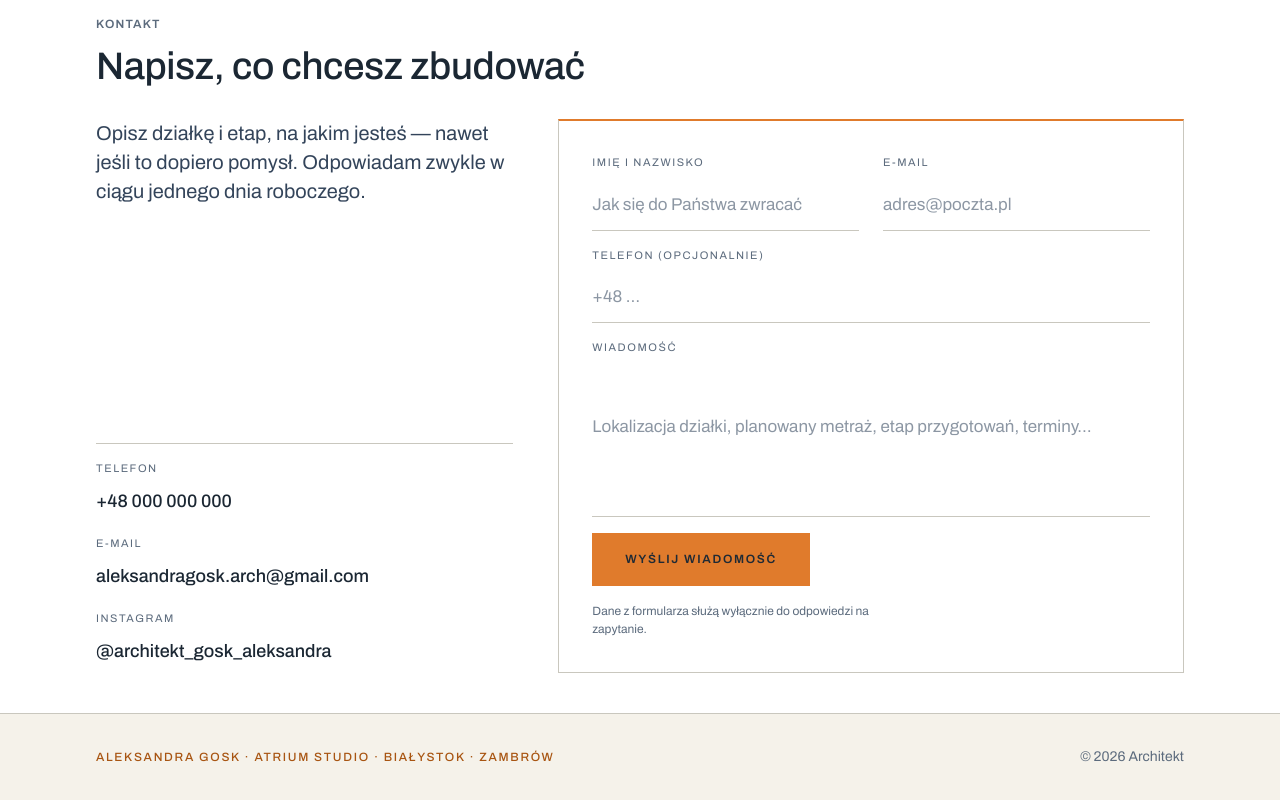
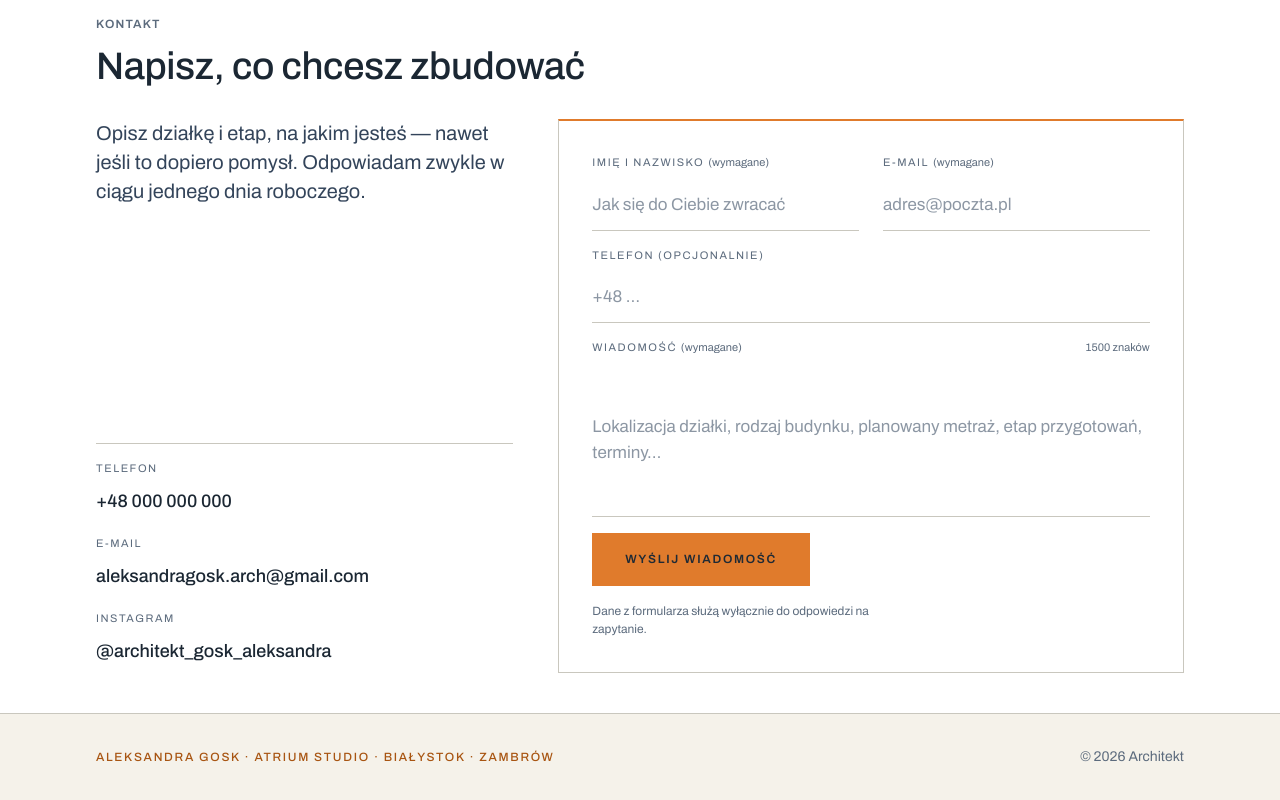
Before and after one commit to LAIMATION/AG, a Next.js app: page / in a window 1280 px wide. Shown: the part 7655-8455 px from the top of the page. Built offline with nearby package versions, Linux system fonts and the light colour scheme.

Commit message:
Formularz: limity znakow po obu stronach, walidacja e-maila na serwerze, oznaczenie pol wymaganych, role=alert, reduced-motion w CSS
Co-Authored-By: Claude Opus 5 <noreply@anthropic.com>

```diff
--- a/app/api/kontakt/route.ts
+++ b/app/api/kontakt/route.ts
@@ -3,8 +3,27 @@
 
 import { NextResponse } from 'next/server';
 import nodemailer from 'nodemailer';
+import { formLimits } from '@/lib/config';
 
 export const runtime = 'nodejs';
+
+/* Granica zaufania. `maxLength` i `type="email"` w przeglądarce to wygoda dla
+   użytkownika — żądanie da się wysłać z pominięciem formularza, więc te same
+   progi muszą obowiązywać tutaj. Bez tego w skrzynce ląduje, co kto chce. */
+const EMAIL = /^[^\s@]+@[^\s@]+\.[^\s@]{2,}$/;
+
+function bledy(p: { imie: string; email: string; telefon: string; wiadomosc: string }) {
+  const e: string[] = [];
+  if (p.imie.length < formLimits.imie.min || p.imie.length > formLimits.imie.max) e.push('imie');
+  if (p.email.length > formLimits.email.max || !EMAIL.test(p.email)) e.push('email');
+  if (p.telefon.length > formLimits.telefon.max) e.push('telefon');
+  if (
+    p.wiadomosc.length < formLimits.wiadomosc.min ||
+    p.wiadomosc.length > formLimits.wiadomosc.max
+  )
+    e.push('wiadomosc');
+  return e;
+}
 
 export async function POST(req: Request) {
   const { GMAIL_USER, GMAIL_APP_PASSWORD, CONTACT_TO } = process.env;
@@ -14,15 +33,24 @@ export async function POST(req: Request) {
   }
 
   const body = await req.json().catch(() => null);
-  if (!body) return NextResponse.json({ error: 'bad-request' }, { status: 400 });
+  if (!body || typeof body !== 'object') {
+    return NextResponse.json({ error: 'bad-request' }, { status: 400 });
+  }
 
-  const { imie, email, telefon, wiadomosc, firma } = body as Record<string, string>;
+  const pole = (v: unknown) => (typeof v === 'string' ? v.trim() : '');
+  const dane = {
+    imie: pole((body as Record<string, unknown>).imie),
+    email: pole((body as Record<string, unknown>).email),
+    telefon: pole((body as Record<string, unknown>).telefon),
+    wiadomosc: pole((body as Record<string, unknown>).wiadomosc),
+  };
 
   // honeypot — bot wypełnia ukryte pole; udajemy sukces
-  if (firma) return NextResponse.json({ ok: true });
+  if (pole((body as Record<string, unknown>).firma)) return NextResponse.json({ ok: true });
 
-  if (!imie?.trim() || !email?.trim() || !wiadomosc?.trim()) {
-    return NextResponse.json({ error: 'missing-fields' }, { status: 400 });
+  const niepoprawne = bledy(dane);
+  if (niepoprawne.length) {
+    return NextResponse.json({ error: 'invalid-fields', pola: niepoprawne }, { status: 400 });
   }
 
   const transporter = nodemailer.createTransport({
@@ -33,14 +61,16 @@ export async function POST(req: Request) {
   await transporter.sendMail({
     from: `Strona Aleksandra Gosk <${GMAIL_USER}>`,
     to: CONTACT_TO || GMAIL_USER,
-    replyTo: email,
-    subject: `Zapytanie ze strony — ${imie}`,
+    // temat składa się z danych od użytkownika — nowa linia pozwoliłaby dopisać
+    // własne nagłówki, więc łamania linii nie przepuszczamy
+    replyTo: dane.email.replace(/[\r\n]/g, ''),
+    subject: `Zapytanie ze strony — ${dane.imie.replace(/[\r\n]/g, ' ')}`,
     text: [
-      `Imię i nazwisko: ${imie}`,
-      `E-mail: ${email}`,
-      `Telefon: ${telefon || '—'}`,
+      `Imię i nazwisko: ${dane.imie}`,
+      `E-mail: ${dane.email}`,
+      `Telefon: ${dane.telefon || '—'}`,
       '',
-      wiadomosc,
+      dane.wiadomosc,
     ].join('\n'),
   });
 
--- a/components/ContactForm.tsx
+++ b/components/ContactForm.tsx
@@ -1,8 +1,13 @@
 'use client';
 
-/* Formularz kontaktowy — POST na /api/kontakt, wysyłka SMTP przez Gmail. */
+/* Formularz kontaktowy — POST na /api/kontakt, wysyłka SMTP przez Gmail.
+
+   Limity znaków pochodzą z `formLimits` i są tu tylko afordancją: pole przestaje
+   przyjmować znaki, licznik pokazuje ile zostało. Właściwa walidacja siedzi na
+   serwerze, bo `maxLength` da się ominąć wysyłając żądanie z pominięciem formularza. */
 
 import { useState } from 'react';
+import { formLimits } from '@/lib/config';
 
 type Tone = 'idle' | 'ok' | 'error';
 
@@ -10,6 +15,7 @@ export function ContactForm() {
   const [status, setStatus] = useState('');
   const [tone, setTone] = useState<Tone>('idle');
   const [sending, setSending] = useState(false);
+  const [uzyte, setUzyte] = useState(0);
 
   const onSubmit = async (e: React.FormEvent<HTMLFormElement>) => {
     e.preventDefault();
@@ -36,39 +42,50 @@ export function ContactForm() {
       if (!res.ok) throw new Error('send-failed');
 
       form.reset();
+      setUzyte(0);
       setTone('ok');
       setStatus('Dziękuję — wiadomość została wysłana.');
     } catch {
       setTone('error');
-      setStatus('Nie udało się wysłać. Proszę spróbować ponownie lub zadzwonić.');
+      setStatus('Nie udało się wysłać. Spróbuj ponownie albo zadzwoń.');
     } finally {
       setSending(false);
     }
   };
 
+  const zostalo = formLimits.wiadomosc.max - uzyte;
+
   return (
-    <form className="ag-form" onSubmit={onSubmit}>
+    <form className="ag-form" onSubmit={onSubmit} noValidate={false}>
       <div className="ag-form__row">
         <label className="ag-field">
-          <span className="ag-field__label">Imię i nazwisko</span>
+          <span className="ag-field__label">
+            Imię i nazwisko <span className="ag-field__req">(wymagane)</span>
+          </span>
           <input
             className="ag-input"
             name="imie"
             type="text"
             required
+            minLength={formLimits.imie.min}
+            maxLength={formLimits.imie.max}
             autoComplete="name"
-            placeholder="Jak się do Państwa zwracać"
+            placeholder="Jak się do Ciebie zwracać"
           />
         </label>
 
         <label className="ag-field">
-          <span className="ag-field__label">E-mail</span>
+          <span className="ag-field__label">
+            E-mail <span className="ag-field__req">(wymagane)</span>
+          </span>
           <input
             className="ag-input"
             name="email"
             type="email"
             required
+            maxLength={formLimits.email.max}
             autoComplete="email"
+            inputMode="email"
             placeholder="adres@poczta.pl"
           />
         </label>
@@ -80,18 +97,28 @@ export function ContactForm() {
           className="ag-input"
           name="telefon"
           type="tel"
+          maxLength={formLimits.telefon.max}
           autoComplete="tel"
+          inputMode="tel"
           placeholder="+48 …"
         />
       </label>
 
       <label className="ag-field ag-field--grow">
-        <span className="ag-field__label">Wiadomość</span>
+        <span className="ag-field__label">
+          Wiadomość <span className="ag-field__req">(wymagane)</span>
+          <span className="ag-field__count" aria-hidden="true">
+            {zostalo} znaków
+          </span>
+        </span>
         <textarea
           className="ag-textarea"
           name="wiadomosc"
           required
-          placeholder="Lokalizacja działki, planowany metraż, etap przygotowań, terminy…"
+          minLength={formLimits.wiadomosc.min}
+          maxLength={formLimits.wiadomosc.max}
+          onChange={(e) => setUzyte(e.currentTarget.value.length)}
+          placeholder="Lokalizacja działki, rodzaj budynku, planowany metraż, etap przygotowań, terminy…"
         />
       </label>
 
@@ -107,7 +134,14 @@ export function ContactForm() {
         <button className="ag-btn" type="submit" disabled={sending}>
           {sending ? 'Wysyłam…' : 'Wyślij wiadomość'}
         </button>
-        <span className="ag-form__status" data-tone={tone} role="status" aria-live="polite">
+        {/* Błąd musi przerwać czytnikowi bieżącą wypowiedź — `status` jest zbyt
+            łagodny na komunikat, po którym trzeba coś poprawić. */}
+        <span
+          className="ag-form__status"
+          data-tone={tone}
+          role={tone === 'error' ? 'alert' : 'status'}
+          aria-live={tone === 'error' ? 'assertive' : 'polite'}
+        >
           {status}
         </span>
       </div>
--- a/lib/config.ts
+++ b/lib/config.ts
@@ -144,3 +144,13 @@ export const contact = {
   lead:
     'Opisz działkę i etap, na jakim jesteś — nawet jeśli to dopiero pomysł. Odpowiadam zwykle w ciągu jednego dnia roboczego.',
 } as const;
+
+/* Limity pól formularza. Jedno źródło dla klienta i serwera — `maxLength` w przeglądarce
+   to wygoda, nie zabezpieczenie: żądanie da się wysłać z pominięciem formularza,
+   więc te same progi obowiązują w `app/api/kontakt/route.ts`. */
+export const formLimits = {
+  imie: { min: 2, max: 80 },
+  email: { max: 254 }, // RFC 5321: maksymalna długość adresu
+  telefon: { max: 24 },
+  wiadomosc: { min: 10, max: 1500 },
+} as const;
--- a/styles/base.css
+++ b/styles/base.css
@@ -178,3 +178,25 @@ ul {
   letter-spacing: 0;
   color: var(--c-inverse-ink);
 }
+
+/* --- Ograniczony ruch ------------------------------------------------ */
+
+/* Sceny wideo, Lenis i karuzela pytają o to ustawienie w JS, ale przejścia CSS
+   — pasek, hover, przyciski — grały niezależnie. Skracamy je do niezauważalnych
+   zamiast wyłączać: stan nadal się zmienia, tylko bez animacji. */
+@media (prefers-reduced-motion: reduce) {
+  :root {
+    --dur-fast: 1ms;
+    --dur: 1ms;
+    --dur-slow: 1ms;
+  }
+
+  *,
+  *::before,
+  *::after {
+    animation-duration: 1ms !important;
+    animation-iteration-count: 1 !important;
+    transition-duration: 1ms !important;
+    scroll-behavior: auto !important;
+  }
+}
--- a/styles/components.css
+++ b/styles/components.css
@@ -160,3 +160,24 @@
   color: var(--c-muted);
   max-width: 46ch;
 }
+
+
+/* oznaczenie pola wymaganego — słowem, nie gwiazdką: gwiazdka bez legendy
+   niczego nie tłumaczy, a czytnik odczyta ją jako „star" */
+.ag-field__req {
+  font-weight: 400;
+  text-transform: none;
+  letter-spacing: 0;
+  color: var(--c-muted);
+}
+
+/* licznik pozostałych znaków — `aria-hidden`, bo `maxLength` i tak zatrzyma pisanie,
+   a ciągłe ogłaszanie liczby zagłuszałoby wpisywaną treść */
+.ag-field__count {
+  float: right;
+  font-weight: 400;
+  text-transform: none;
+  letter-spacing: 0;
+  color: var(--c-muted);
+  font-variant-numeric: tabular-nums;
+}
```
Also changed, not shown: 1 other file (tests, documents, lock files or other folders).
